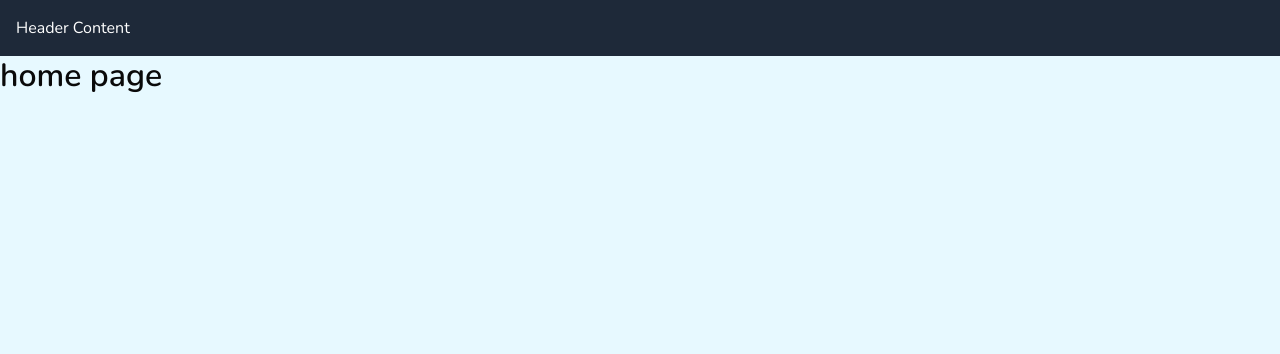
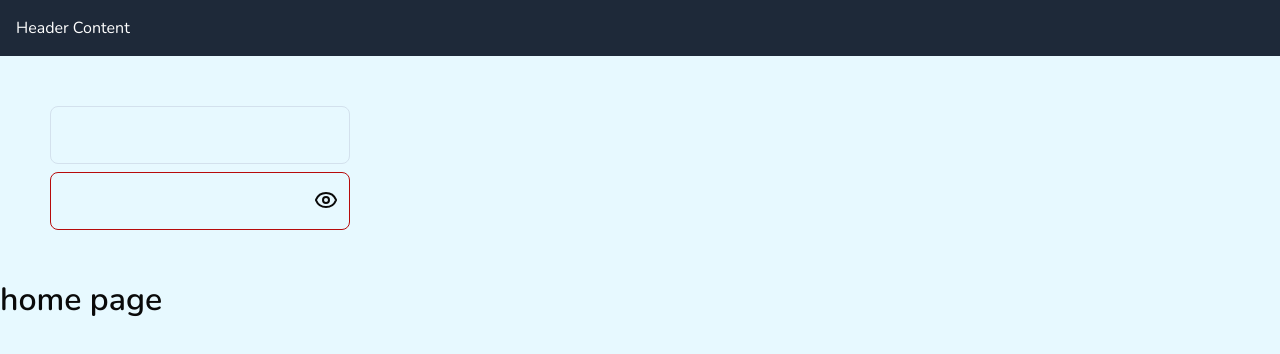
Before and after one commit to Den-St/TravelAgency, a React (Vite) app: page / in a window 1280 px wide. Shown: the top 354 px of the page. Built offline with nearby package versions, Linux system fonts and the light colour scheme.

Commit message:
input variants

```diff
--- a/package.json
+++ b/package.json
@@ -29,6 +29,7 @@
     "react": "^19.1.0",
     "react-dom": "^19.1.0",
     "react-hook-form": "^7.56.3",
+    "react-icons": "^5.5.0",
     "react-redux": "^9.2.0",
     "react-router-dom": "^7.5.3",
     "redux": "^5.0.1",
--- a/src/App.tsx
+++ b/src/App.tsx
@@ -1,9 +1,14 @@
 import { RoutesSwitch } from './app/routes';
+import { Input } from './components/ui/Input/input';
 import { Layout } from './features/Layout/ui/Layout';
 
 function App() {
   return (
     <Layout>
+      <div className="flex flex-col gap-2 w-[300px] m-[50px]">
+        <Input />
+        <Input variant={'error'} type={'password'} isHidden />
+      </div>
       <RoutesSwitch />
     </Layout>
   );
--- a/src/components/ui/Input/input.tsx
+++ b/src/components/ui/Input/input.tsx
@@ -1,20 +1,69 @@
-import * as React from 'react';
+import { cn } from '@/lib/utils';
+import { Eye, EyeCrossed } from '@/shared/ui-kit/Icons';
+import { cva, type VariantProps } from 'class-variance-authority';
+import { useState } from 'react';
 
-import { cn } from '@/lib/utils';
+const inputVariants = cva(
+  'border-[1px] p-4 text-[14px] leading-[24px] w-full min-w-0 flex rounded-[8px] border bg-transparent outline-none duration-200',
+  {
+    variants: {
+      variant: {
+        default:
+          'border-grey-500 text-blue-900 placeholder:text-grey-600 focus:border-blue-500 hover:border-blue-500',
+        error: 'border-red-400 text-blue-900',
+      },
+    },
+    defaultVariants: {
+      variant: 'default',
+    },
+  }
+);
 
-function Input({ className, type, ...props }: React.ComponentProps<'input'>) {
+type InputProps = {
+  wrapperClassName?: string;
+  isHidden?: boolean;
+};
+
+function Input({
+  className,
+  wrapperClassName,
+  isHidden,
+  variant,
+  type,
+  ...props
+}: React.ComponentProps<'input'> &
+  InputProps &
+  VariantProps<typeof inputVariants>) {
+  const [localType, setLocalType] = useState<typeof type>(type);
+  const togglePasswordVisibility = () => {
+    setLocalType((prev) => (prev === 'password' ? 'text' : 'password'));
+  };
+
   return (
-    <input
-      data-testid="input"
-      type={type}
-      data-slot="input"
-      className={cn(
-        'flex rounded-[8px] border bg-transparent outline-none',
-        'border-[1px] border-grey-500 p-4 text-[14px] text-blue-900 placeholder:text-grey-600 leading-[24px] w-full min-w-0',
-        className
+    <div className={cn('w-full relative', wrapperClassName)}>
+      <input
+        data-testid="input"
+        type={localType}
+        data-slot="input"
+        className={cn(inputVariants({ variant, className }), 'input')}
+        {...props}
+      />
+      {isHidden && (
+        <>
+          {localType === 'password' ? (
+            <Eye
+              className="icon cursor-pointer absolute right-[12px] top-[16px]"
+              onClick={togglePasswordVisibility}
+            />
+          ) : (
+            <EyeCrossed
+              className="icon cursor-pointer absolute right-[12px] top-[16px]"
+              onClick={togglePasswordVisibility}
+            />
+          )}
+        </>
       )}
-      {...props}
-    />
+    </div>
   );
 }
 
--- /dev/null
+++ b/src/components/ui/Input/inputWrapper.tsx
@@ -0,0 +1,11 @@
+import { cn } from '@/lib/utils';
+import type { PropsWithChildren } from 'react';
+
+function InputWrapper({
+  className,
+  children,
+}: React.ComponentProps<'div'> & PropsWithChildren) {
+  return <div className={cn('flex flex-col gap-2', className)}>{children}</div>;
+}
+
+export { InputWrapper };
--- a/src/index.css
+++ b/src/index.css
@@ -50,6 +50,12 @@
     @apply text-[14px] leading-[24px] tracking-[0px] font-light;
   }
 
+  .input{
+    @apply border-[1px] p-4 text-[14px] leading-[24px] w-full min-w-0 flex rounded-[8px] bg-transparent outline-none duration-200;
+  }
+  .icon{
+    @apply w-[24px] h-[24px];
+  }
   .caption {
     @apply text-[12px] leading-[16px] tracking-[0px] font-normal;
   }
--- /dev/null
+++ b/src/shared/ui-kit/Icons.tsx
@@ -0,0 +1,2 @@
+export { LuEye as Eye } from 'react-icons/lu';
+export { IoMdEyeOff as EyeCrossed } from 'react-icons/io';
--- a/src/shared/ui-kit/Inputs/index.tsx
+++ /dev/null
@@ -1,3 +0,0 @@
-export const Input = () => {
-  return <input></input>;
-};
```
Also changed, not shown: 2 other files (tests, documents, lock files or other folders).
